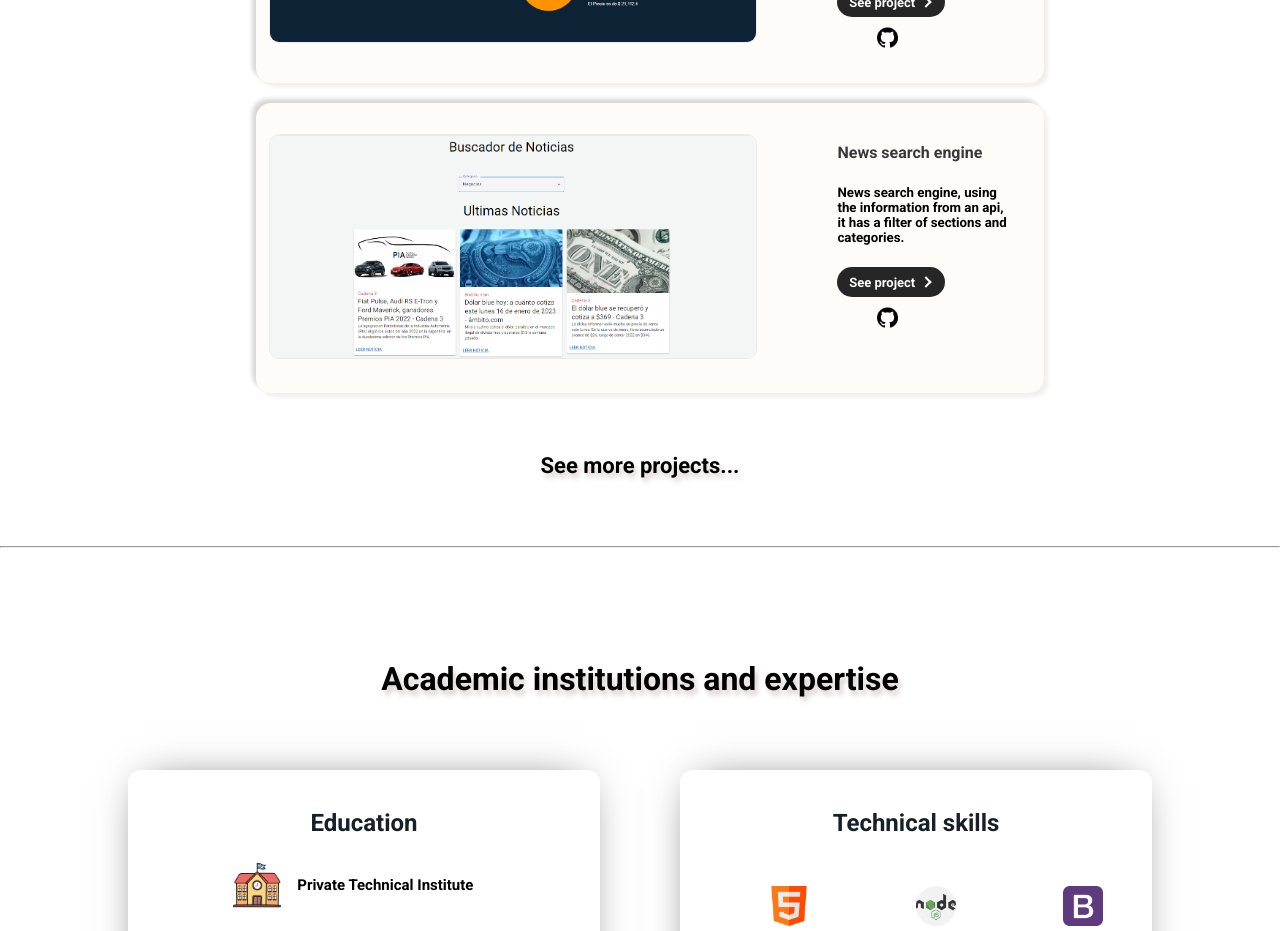
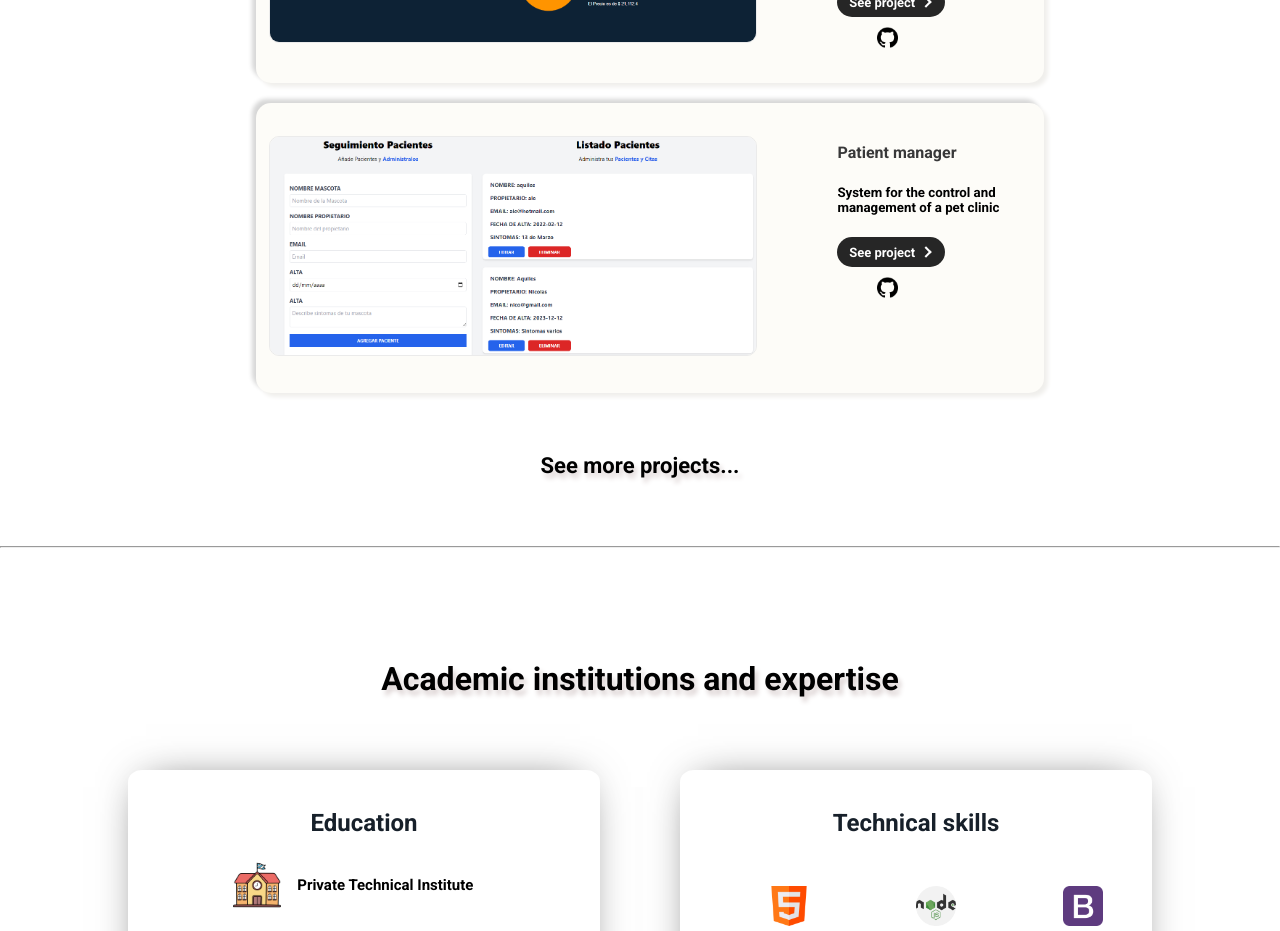
Before and after one commit to ArnedoAlejandro/Portfolio, a React (Vite) app: page / in a window 1280 px wide. Shown: the part 2320-3251 px from the top of the page. Built offline with nearby package versions, Linux system fonts and the light colour scheme.

Commit message:
Cambio de proyecto

```diff
--- a/src/components/Proyectos.jsx
+++ b/src/components/Proyectos.jsx
@@ -3,6 +3,7 @@ import presupuesto from "../assets/img/presupuesto.png"
 import criptomonedas from "../assets/img/criptomonedas.png"
 import gestion from "../assets/img/gestion.png"
 import noticias from "../assets/img/noticias.png"
+import pacientesNuevo from "../assets/img/pacientesNuevo.png"
 import reduxNuevo from "../assets/img/reduxNuevo.png"
 import github from "../assets/img/github.png"
 
@@ -149,17 +150,17 @@ const Proyectos = () => {
             </div>
 
             <div className="nuevo-content">
-                <div className="content-img"><img src={noticias}  className="img-noticias"/></div>
+                <div className="content-img"><img src={pacientesNuevo}  className="img-noticias"/></div>
 
                 <div className="content-redireccion">
 
-                    <p className="tecnologias" >News search engine</p>
+                    <p className="tecnologias" >Patient manager</p>
 
-                    <h5>News search engine, using the information from an api, it has a filter of sections and categories.</h5>
+                    <h5>System for the control and management of a pet clinic </h5>
 
 
                     <div className="ver-proyect">
-                        <a target="_blank" href="https://buscador-de-noticias-rho.vercel.app/" className="redireccion-proyect">
+                        <a target="_blank" href="https://patient-shift-react.vercel.app/" className="redireccion-proyect">
                             <button className="boton-repo">
                             See project
                                 <div class="arrow-wrapper">
```
Also changed, not shown: src/assets/img/pacientes.png, src/assets/img/pacientesNuevo.png (added).
